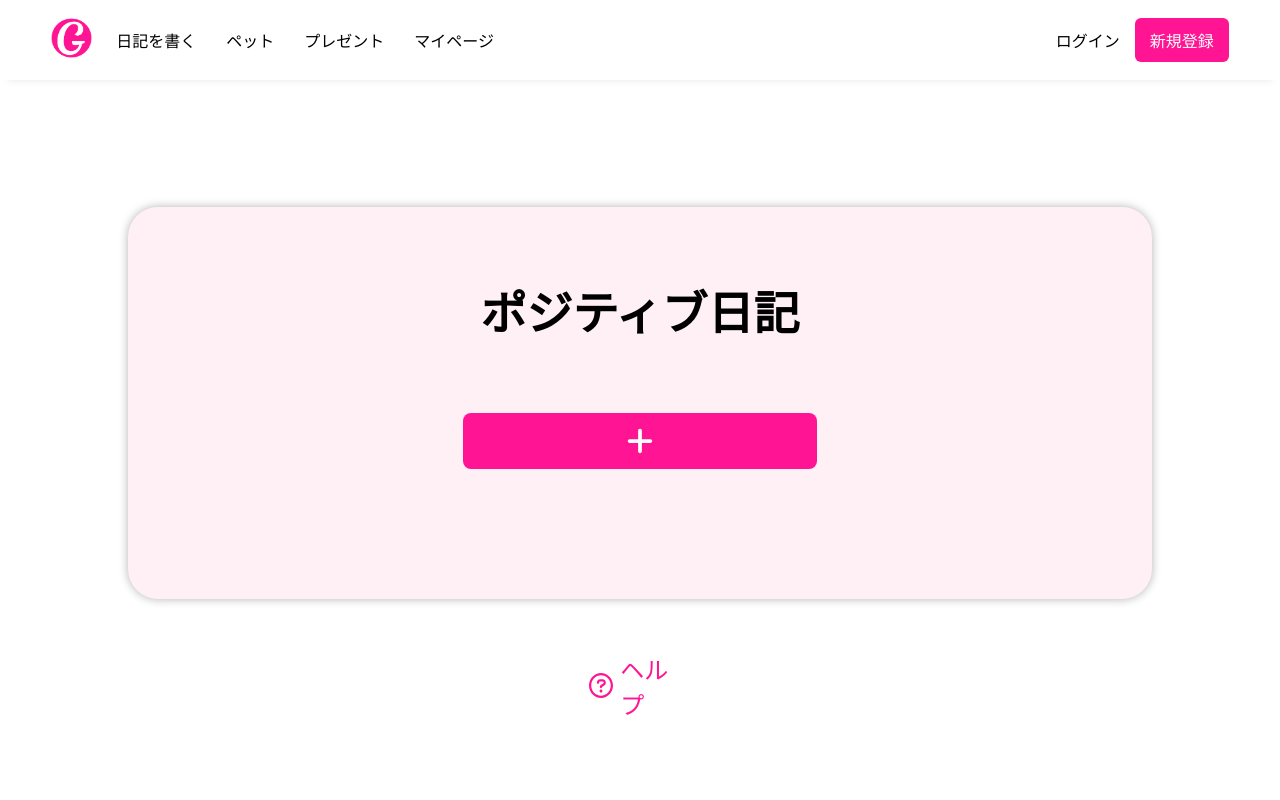
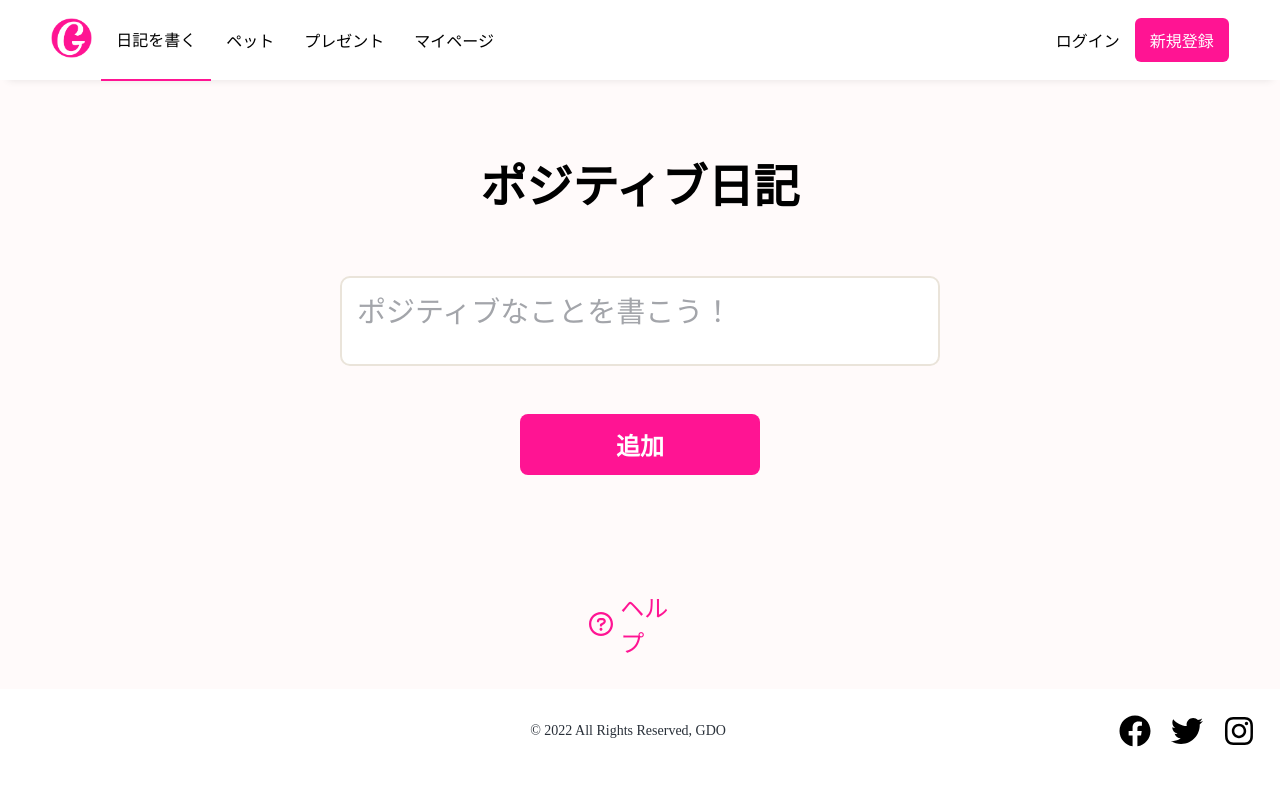
Before and after one commit to motokikonnno/positive-front, a Next.js app: page /Diary in a window 1280 px wide. Shown: the top 800 px of the page. Built offline with nearby package versions, Linux system fonts and the light colour scheme.

Commit message:
デザイン変更・ヘッダーの下線追加

```diff
--- a/src/components/Header.tsx
+++ b/src/components/Header.tsx
@@ -2,9 +2,11 @@ import Image from "next/image";
 import Link from "next/link";
 import styles from "../styles/components/Header.module.scss";
 import React from "react";
+import { useRouter } from "next/router";
 
 // eslint-disable-next-line react/display-name
 export const Header = React.memo(() => {
+  const router = useRouter();
   return (
     <div className={styles.container}>
       <div className={styles.nav}>
@@ -13,17 +15,18 @@ export const Header = React.memo(() => {
             <Image src="/logo.png" width={50} height={50} alt="ロゴ画像" />
           </div>
         </Link>
+        {/* <div className={styles[`${isAuth ? "authInner" : "guestInner"}`]}></div> */}
         <Link href="/Diary">
-          <div className={styles.navItem}>日記を書く</div>
+          <div className={`${styles.navItem} ${styles[`${router.asPath === "/Diary" && "currentNav"}`]}`}>日記を書く</div>
         </Link>
         <Link href="/Pet">
-          <div className={styles.navItem}>ペット</div>
+          <div className={`${styles.navItem} ${styles[`${router.asPath === "/Pet" && "currentNav"}`]}`}>ペット</div>
         </Link>
         <Link href="/Present">
-          <div className={styles.navItem}>プレゼント</div>
+          <div className={`${styles.navItem} ${styles[`${router.asPath === "/Present" && "currentNav"}`]}`}>プレゼント</div>
         </Link>
         <Link href="/MyPage">
-          <div className={styles.navItem}>マイページ</div>
+          <div className={`${styles.navItem} ${styles[`${router.asPath === "/MyPage" && "currentNav"}`]}`}>マイページ</div>
         </Link>
       </div>
       <div className={styles.nav}>
--- a/src/pages/Diary.tsx
+++ b/src/pages/Diary.tsx
@@ -13,9 +13,12 @@ const Diary: NextPage = () => {
   const [isVisible, setIsVisible] = useState(false);
   const [isOpen, setIsOpen] = useState(false);
 
-  const handleChange = useCallback((e: string) => {
-    setValue(e);
-  }, [value]);
+  const handleChange = useCallback(
+    (e: string) => {
+      setValue(e);
+    },
+    [value]
+  );
 
   const createDiary = useCallback(() => {
     setDiary([...diaries, value]);
@@ -35,69 +38,47 @@ const Diary: NextPage = () => {
     <Layout>
       <div className={styles.background}>
         <h1 className={styles.title}>ポジティブ日記</h1>
-        <div className={styles.addButton} onClick={handleClose}>
-          <Image
-            src="/icon/plus-white.svg"
-            width={30}
-            height={30}
-            alt="プラスアイコン"
-          />
+        <div className={styles.textAreaContainer}>
+          <TextArea value={value} handleChange={handleChange} />
+          <div className={styles.addButton} onClick={createDiary}>
+            追加
+          </div>
         </div>
-        {isVisible === true ? (
-          <Modal isVisible={isVisible} handleClose={handleClose}>
-            <div className={styles.closeIcon} onClick={handleClose}>
-              <Image
-                src="/icon/xmark.svg"
-                width={30}
-                height={30}
-                alt="閉じるアイコン"
-              />
-            </div>
-            <div className={styles.textAreaContainer}>
-              <TextArea value={value} handleChange={handleChange} />
-              <div className={styles.addButton} onClick={createDiary}>
-                追加
-              </div>
-            </div>
-          </Modal>
-        ) : (
-          ""
-        )}
+        <div className={styles.diaryList}>
         {diaries.map((diary) => {
           return <DiaryList diary={diary} key={diary} />;
         })}
-        {diaries.length !== 1 ? (
+        </div>
+        {diaries.length !== 1 && (
           <div className={styles.saveButton} onClick={handleSave}>
             保存
           </div>
-        ) : (
-          ""
         )}
+        <div className={styles.help}>
+          <Image
+            src="/icon/question.svg"
+            width={25}
+            height={25}
+            alt="クエッションマークの画像"
+            className={styles.questionIcon}
+          />
+          ヘルプ
+        </div>
       </div>
-      {isOpen ? (
+      {isOpen && (
         <Modal isVisible={isOpen} handleClose={handleSave}>
           <div className={styles.confirmContainer}>
             <div className={styles.saveText}>保存しますか？</div>
             <div className={styles.getPointText}>30pt獲得できます</div>
             <div className={styles.buttonContainer}>
               <div className={styles.confirmButton}>はい</div>
-              <div className={styles.confirmButton} onClick={handleSave}>戻る</div>
+              <div className={styles.confirmButton} onClick={handleSave}>
+                戻る
+              </div>
             </div>
           </div>
         </Modal>
-      ) : (
-        ""
       )}
-      <div className={styles.advise}>
-        <Image
-          src="/icon/question.svg"
-          width={25}
-          height={25}
-          alt="クエッションマークの画像"
-          className={styles.questionIcon}
-        />
-        ヘルプ
-      </div>
     </Layout>
   );
 };
--- a/src/pages/Present.tsx
+++ b/src/pages/Present.tsx
@@ -1,4 +1,8 @@
-import { FormControl, InputLabel, MenuItem, Select, SelectChangeEvent } from "@mui/material";
+import FormControl from "@mui/material/FormControl";
+import InputLabel from "@mui/material/InputLabel";
+import MenuItem from "@mui/material/MenuItem";
+import Select from "@mui/material/Select";
+import { SelectChangeEvent } from "@mui/material/Select";
 import type { NextPage } from "next";
 import { useState, useCallback } from "react";
 import { InputSearch } from "../components/InputSearch";
--- a/src/styles/components/Footer.module.scss
+++ b/src/styles/components/Footer.module.scss
@@ -3,9 +3,9 @@
 .footerContainer {
   display: flex;
   flex-direction: row-reverse;
-  margin-top: 175px;
+  // margin-top: 175px;
   padding: 26px 0;
-  background-color: #f5f5f5;
+  // background-color: #f5f5f5;
   @include mq(md) {
     display: block;
     margin-top: 100px;
--- a/src/styles/components/Header.module.scss
+++ b/src/styles/components/Header.module.scss
@@ -62,3 +62,7 @@
     display: block;
   }
 }
+
+.currentNav {
+  border-bottom: 2px solid #ff1493;
+}
--- a/src/styles/pages/Diary.module.scss
+++ b/src/styles/pages/Diary.module.scss
@@ -8,12 +8,9 @@
 }
 
 .background {
-  margin: 9.9% auto 0;
-  padding: 70px;
-  width: 80%;
-  border-radius: 30px;
-  background-color: #fff0f5;
-  box-shadow: 0 0 10px rgba(0, 0, 0, 0.3);
+  padding: 70px 70px 30px;
+  width: 100%;
+  background-color: #FFFAFA;
 }
 
 .addButton {
@@ -36,10 +33,10 @@
   }
 }
 
-.advise {
+.help {
   display: flex;
   align-items: center;
-  margin: 4% auto 0;
+  margin: 10% auto 0;
   width: 103px;
   gap: 7px;
   font-size: 24px;
@@ -54,8 +51,8 @@
 }
 
 .textAreaContainer {
-  margin: 60px;
-  width: 500px;
+  margin: 60px auto 0;
+  width: 600px;
 }
 
 .closeIcon {
@@ -120,3 +117,8 @@
   color: #ffcc66;
   font-size: 18px;
 }
+
+.diaryList {
+  margin: 0 auto;
+  width: 50%;
+}
--- a/src/styles/pages/MyPage.module.scss
+++ b/src/styles/pages/MyPage.module.scss
@@ -1,8 +1,9 @@
 @import "/src/styles/variables.scss";
 
 .container {
-  margin: 140px auto 0;
-  width: 70%;
+  // margin: 140px auto 0;
+  width: 100%;
+  background-color: #FFFAFA;
 }
 
 .statusContainer {
--- a/src/styles/pages/Pet.module.scss
+++ b/src/styles/pages/Pet.module.scss
@@ -31,12 +31,12 @@
 }
 
 .background {
-  margin: 9.9% auto 0;
+  // margin: 9.9% auto 0;
   padding: 70px;
-  width: 80%;
-  border-radius: 30px;
-  background-color: #fff0f5;
-  box-shadow: 0 0 10px rgba(0, 0, 0, 0.3)
+  width: 100%;
+  // border-radius: 30px;
+  background-color: #FFFAFA;
+  // box-shadow: 0 0 10px rgba(0, 0, 0, 0.3)
 }
 
 .title {
--- a/src/styles/pages/Present.module.scss
+++ b/src/styles/pages/Present.module.scss
@@ -1,12 +1,10 @@
 @import "/src/styles/variables.scss";
 
 .background {
-  margin: 9.9% auto 0;
   padding: 70px;
-  width: 80%;
-  border-radius: 30px;
-  background-color: #fff0f5;
-  box-shadow: 0 0 10px rgba(0, 0, 0, 0.3)
+  width: 100%;
+  background-color: #FFFAFA;
+  // box-shadow: 0 0 10px rgba(0, 0, 0, 0.3);
 }
 
 .title {
```
